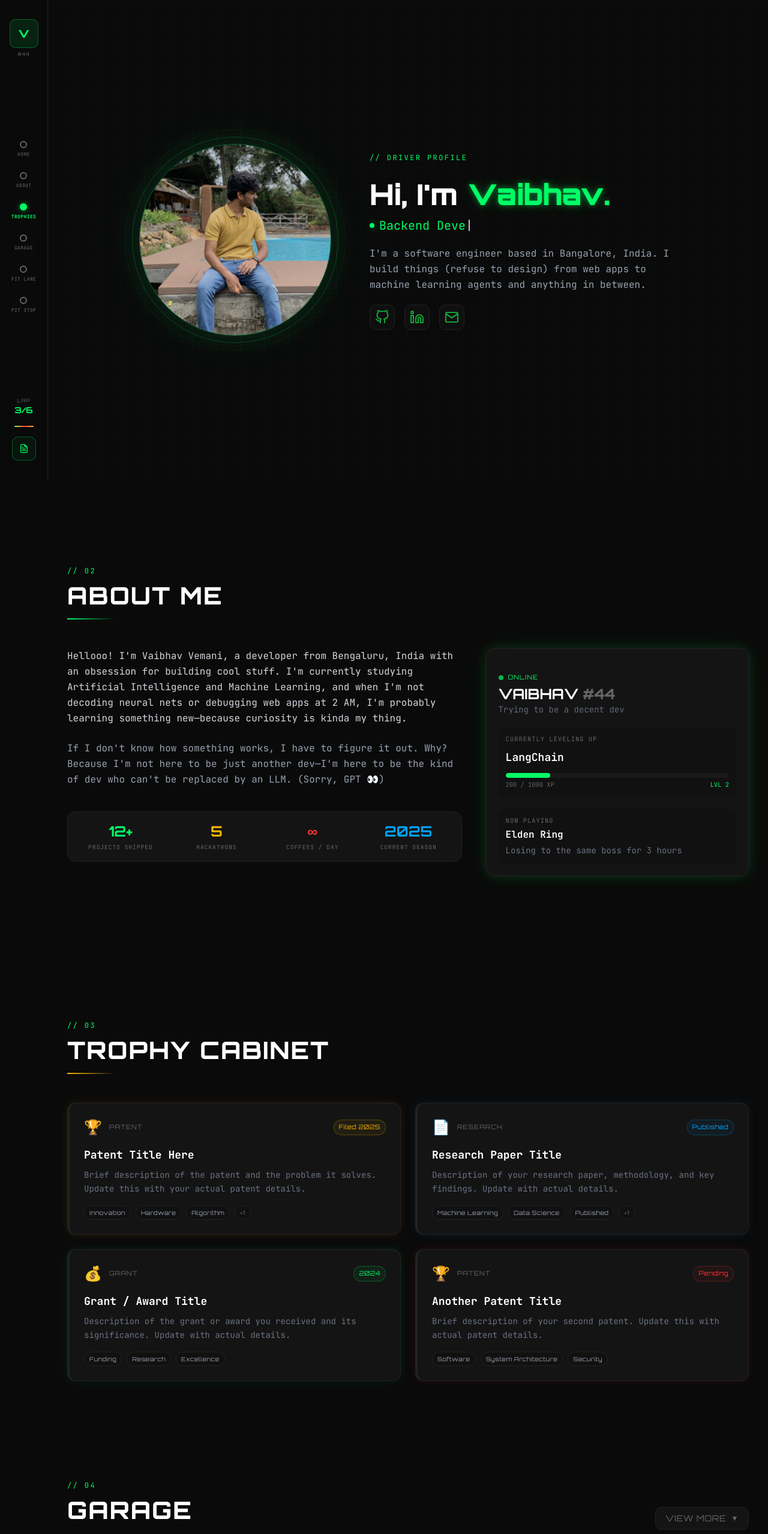
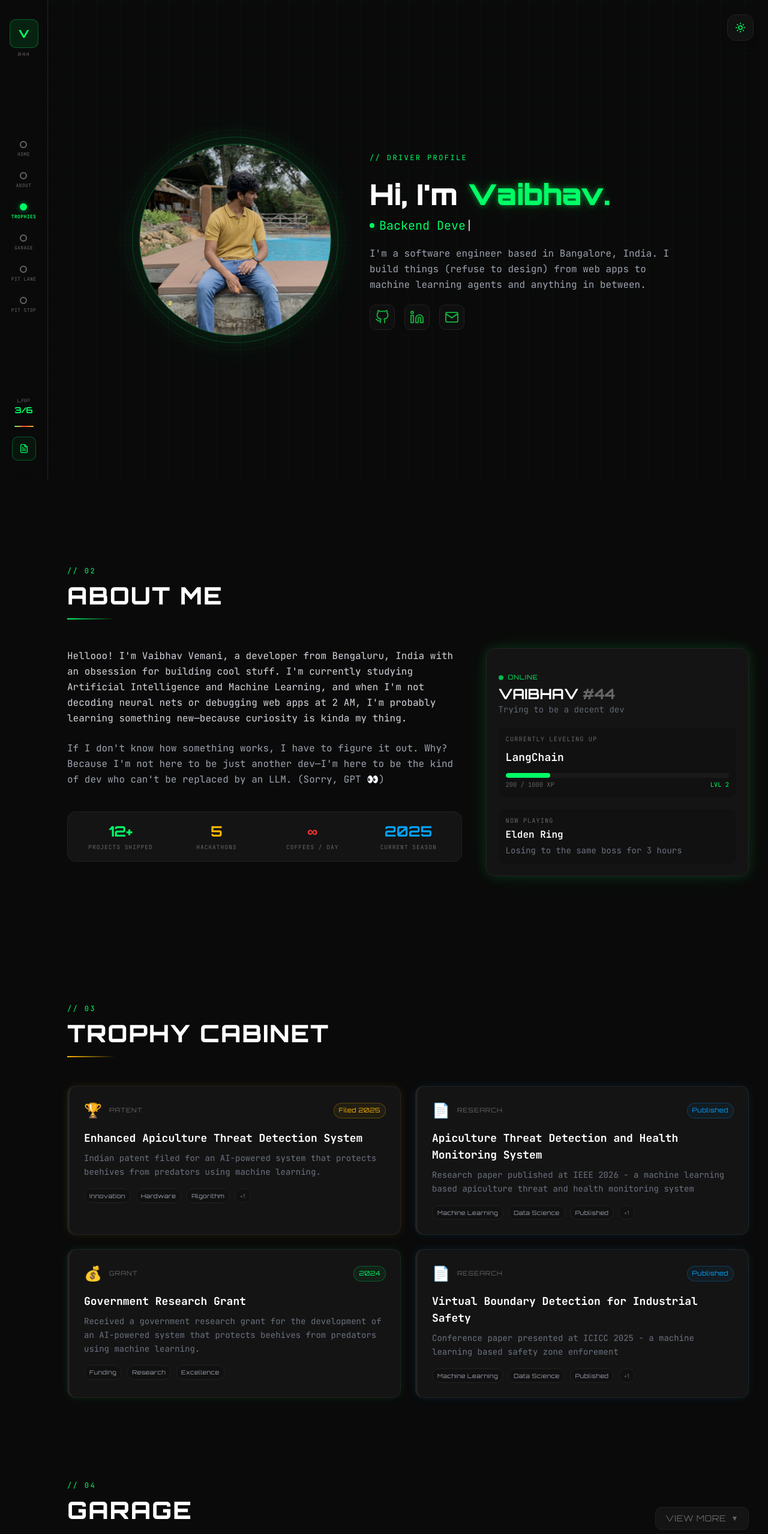
Before and after one commit to vaibhavvemani/portofolio, a Next.js app: page / in a window 1280 px wide. Shown: the top 2558 px of the page at 60% size. Built offline with nearby package versions, Linux system fonts and the light colour scheme.

Commit message:
[FEATURE] - add a dark - light mode feature

```diff
--- a/src/app/globals.css
+++ b/src/app/globals.css
@@ -5,7 +5,7 @@
 
 @custom-variant dark (&:is(.dark *));
 
-@theme inline {
+@theme {
   --color-background: #0a0a0a;
   --color-card: #141414;
   --color-card-hover: #1a1a1a;
@@ -16,6 +16,15 @@
   --color-muted: #666666;
   --color-surface: #111111;
   --color-border-subtle: #222222;
+  --color-foreground: #e0e0e0;
+  --color-text-primary: #ffffff;
+  --color-text-secondary: #d1d5db;
+  --color-text-tertiary: #9ca3af;
+  --color-text-muted: #6b7280;
+  --color-text-placeholder: #4b5563;
+  --color-text-faint: #374151;
+  --color-overlay: rgba(0, 0, 0, 0.8);
+  --color-nav-bg: rgba(10, 10, 10, 0.9);
   --color-secondary: var(--secondary);
   --color-primary: var(--primary);
   --radius-sm: calc(var(--radius) - 4px);
@@ -28,8 +37,9 @@
 body {
   font-family: "JetBrains Mono", monospace;
   background: var(--color-background);
-  color: #e0e0e0;
+  color: var(--color-foreground);
   overflow-x: hidden;
+  transition: background-color 0.4s ease, color 0.4s ease;
 }
 
 :root {
@@ -54,13 +64,36 @@ body {
   --ring: oklch(0.708 0 0);
 }
 
+/* ===== Light Mode Overrides ===== */
+html.light {
+  --color-background: #f5f5f5;
+  --color-card: #ffffff;
+  --color-card-hover: #f0f0f0;
+  --color-accent: #00994D;
+  --color-accent-red: #CC2929;
+  --color-accent-yellow: #CC9300;
+  --color-accent-blue: #0080CC;
+  --color-muted: #888888;
+  --color-surface: #eaeaea;
+  --color-border-subtle: #d0d0d0;
+  --color-foreground: #1a1a1a;
+  --color-text-primary: #111111;
+  --color-text-secondary: #333333;
+  --color-text-tertiary: #555555;
+  --color-text-muted: #777777;
+  --color-text-placeholder: #999999;
+  --color-text-faint: #bbbbbb;
+  --color-overlay: rgba(255, 255, 255, 0.85);
+  --color-nav-bg: rgba(245, 245, 245, 0.92);
+}
+
 /* ===== Font Utilities ===== */
 .font-orbitron {
   font-family: "Orbitron", sans-serif;
 }
 
 .font-outline-1 {
-  -webkit-text-stroke: 1px #00FF66;
+  -webkit-text-stroke: 1px var(--color-accent);
 }
 
 .font-outline-4 {
@@ -79,7 +112,7 @@ body {
   bottom: 0;
   width: 100%;
   height: 3px;
-  background: linear-gradient(90deg, #00FF66 0%, #00FF66 33%, transparent 33%, transparent 36%, #FF3333 36%, #FF3333 66%, transparent 66%, transparent 69%, #FFB800 69%, #FFB800 100%);
+  background: linear-gradient(90deg, var(--color-accent) 0%, var(--color-accent) 33%, transparent 33%, transparent 36%, var(--color-accent-red) 36%, var(--color-accent-red) 66%, transparent 66%, transparent 69%, var(--color-accent-yellow) 69%, var(--color-accent-yellow) 100%);
 }
 
 /* ===== Scanline Effect ===== */
@@ -103,17 +136,37 @@ body {
   pointer-events: none;
 }
 
+html.light .scanline::after {
+  background: repeating-linear-gradient(0deg,
+      transparent,
+      transparent 2px,
+      rgba(0, 153, 77, 0.03) 2px,
+      rgba(0, 153, 77, 0.03) 4px);
+}
+
 /* ===== Glow Effects ===== */
 .glow-green {
   box-shadow: 0 0 20px rgba(0, 255, 102, 0.15), 0 0 60px rgba(0, 255, 102, 0.05);
+}
+
+html.light .glow-green {
+  box-shadow: 0 0 15px rgba(0, 153, 77, 0.1), 0 0 40px rgba(0, 153, 77, 0.03);
 }
 
 .glow-green-text {
   text-shadow: 0 0 10px rgba(0, 255, 102, 0.5), 0 0 30px rgba(0, 255, 102, 0.2);
 }
 
+html.light .glow-green-text {
+  text-shadow: none;
+}
+
 .glow-red {
   box-shadow: 0 0 20px rgba(255, 51, 51, 0.15), 0 0 60px rgba(255, 51, 51, 0.05);
+}
+
+html.light .glow-red {
+  box-shadow: 0 0 15px rgba(204, 41, 41, 0.1), 0 0 40px rgba(204, 41, 41, 0.03);
 }
 
 /* ===== Carbon Fiber Background ===== */
@@ -127,6 +180,14 @@ body {
   background-position: 0 0, 0 2px, 2px -2px, -2px 0;
 }
 
+html.light .carbon-fiber {
+  background-image:
+    linear-gradient(45deg, #e0e0e0 25%, transparent 25%),
+    linear-gradient(-45deg, #e0e0e0 25%, transparent 25%),
+    linear-gradient(45deg, transparent 75%, #e0e0e0 75%),
+    linear-gradient(-45deg, transparent 75%, #e0e0e0 75%);
+}
+
 /* ===== Grid Background ===== */
 .grid-bg {
   background-image:
@@ -135,22 +196,28 @@ body {
   background-size: 40px 40px;
 }
 
+html.light .grid-bg {
+  background-image:
+    linear-gradient(rgba(0, 153, 77, 0.06) 1px, transparent 1px),
+    linear-gradient(90deg, rgba(0, 153, 77, 0.06) 1px, transparent 1px);
+}
+
 /* ===== Custom Scrollbar ===== */
 ::-webkit-scrollbar {
   width: 6px;
 }
 
 ::-webkit-scrollbar-track {
-  background: #0a0a0a;
+  background: var(--color-background);
 }
 
 ::-webkit-scrollbar-thumb {
-  background: #333;
+  background: var(--color-border-subtle);
   border-radius: 3px;
 }
 
 ::-webkit-scrollbar-thumb:hover {
-  background: #00FF66;
+  background: var(--color-accent);
 }
 
 /* ===== Section shared styles ===== */
@@ -167,7 +234,7 @@ body {
   font-weight: 800;
   letter-spacing: 0.05em;
   text-transform: uppercase;
-  color: white;
+  color: var(--color-text-primary);
   margin-bottom: 0.5rem;
 }
 
@@ -230,5 +297,15 @@ body {
 /* ===== Selection Color ===== */
 ::selection {
   background: rgba(0, 255, 102, 0.3);
-  color: white;
+  color: var(--color-text-primary);
 }
+
+html.light ::selection {
+  background: rgba(0, 153, 77, 0.2);
+  color: #111111;
+}
+
+/* ===== Theme transition for cards & borders ===== */
+html * {
+  transition: background-color 0.3s ease, border-color 0.3s ease, box-shadow 0.3s ease;
+}
--- a/src/app/layout.js
+++ b/src/app/layout.js
@@ -1,4 +1,5 @@
 import "./globals.css";
+import ThemeProvider from "@/components/ThemeProvider";
 
 export const metadata = {
   title: "Vaibhav Vemani — Developer, Builder, Gamer",
@@ -25,7 +26,9 @@ export const metadata = {
 export default function RootLayout({ children }) {
   return (
     <html lang="en" className="scroll-smooth">
-      <body className="antialiased">{children}</body>
+      <body className="antialiased">
+        <ThemeProvider>{children}</ThemeProvider>
+      </body>
     </html>
   );
 }
--- a/src/app/page.js
+++ b/src/app/page.js
@@ -7,6 +7,7 @@ import Achievements from "@/components/Achievements";
 import Projects from "@/components/Projects";
 import Interests from "@/components/Interests";
 import Contact from "@/components/Contact";
+import ThemeToggle from "@/components/ThemeToggle";
 
 export default function Home() {
   return (
@@ -16,6 +17,9 @@ export default function Home() {
 
       {/* Navigation */}
       <RacingNav />
+
+      {/* Theme Toggle */}
+      <ThemeToggle />
 
       {/* Main content - offset for sidebar on desktop */}
       <main className="relative z-10 lg:ml-20">
--- a/src/components/Achievements.jsx
+++ b/src/components/Achievements.jsx
@@ -7,9 +7,9 @@ const achievements = [
     {
         type: "PATENT",
         icon: "🏆",
-        title: "Patent Title Here",
+        title: "Enhanced Apiculture Threat Detection System",
         description:
-            "Brief description of the patent and the problem it solves. Update this with your actual patent details.",
+            "Indian patent filed for an AI-powered system that protects beehives from predators using machine learning.",
         longDesc:
             "A comprehensive overview of the patent, including the background of the invention, the specific technical problem it addresses, the novel methodologies proposed, and the potential impact on the industry. This section provides an in-depth look at the IP generated.",
         tags: ["Innovation", "Hardware", "Algorithm", "Pending"],
@@ -22,9 +22,9 @@ const achievements = [
     {
         type: "RESEARCH",
         icon: "📄",
-        title: "Research Paper Title",
+        title: "Apiculture Threat Detection and Health Monitoring System",
         description:
-            "Description of your research paper, methodology, and key findings. Update with actual details.",
+            "Research paper published at IEEE 2026 - a machine learning based apiculture threat and health monitoring system",
         longDesc:
             "Detailed summary covering the research thesis, experimental setup, data collection methodologies, and the final results. This includes the comparative analysis with existing solutions and the theoretical implications of the work.",
         tags: ["Machine Learning", "Data Science", "Published", "IEEE"],
@@ -37,9 +37,9 @@ const achievements = [
     {
         type: "GRANT",
         icon: "💰",
-        title: "Grant / Award Title",
+        title: "Government Research Grant",
         description:
-            "Description of the grant or award you received and its significance. Update with actual details.",
+            "Received a government research grant for the development of an AI-powered system that protects beehives from predators using machine learning.",
         longDesc:
             "An outline of the funding received, the purpose of the grant, and the expected milestones. Details the selection process, the competitive nature of the award, and the future work it enables.",
         tags: ["Funding", "Research", "Excellence"],
@@ -50,18 +50,18 @@ const achievements = [
         link: "#",
     },
     {
-        type: "PATENT",
-        icon: "🏆",
-        title: "Another Patent Title",
+        type: "RESEARCH",
+        icon: "📄",
+        title: "Virtual Boundary Detection for Industrial Safety",
         description:
-            "Brief description of your second patent. Update this with actual patent details.",
+            "Conference paper presented at ICICC 2025 - a machine learning based safety zone enforement",
         longDesc:
-            "An elaborate description of the secondary patent, explaining the core novelty, the technical architecture, and the specific claims. Also covers the roadmap for commercialization and implementation.",
-        tags: ["Software", "System Architecture", "Security"],
-        status: "Pending",
-        accent: "border-accent-red",
-        accentColor: "#FF3333",
-        glow: "shadow-[0_0_15px_rgba(255,51,51,0.1)]",
+            "Detailed summary covering the research thesis, experimental setup, data collection methodologies, and the final results. This includes the comparative analysis with existing solutions and the theoretical implications of the work.",
+        tags: ["Machine Learning", "Data Science", "Published", "IEEE"],
+        status: "Published",
+        accent: "border-accent-blue",
+        accentColor: "#00A3FF",
+        glow: "shadow-[0_0_15px_rgba(0,163,255,0.1)]",
         link: "#",
     },
 ];
@@ -91,7 +91,7 @@ function AchievementOverlay({ achievement, onClose }) {
         >
             {/* Backdrop */}
             <motion.div
-                className="absolute inset-0 bg-black/80 backdrop-blur-sm"
+                className="absolute inset-0 bg-[var(--color-overlay)] backdrop-blur-sm"
                 onClick={onClose}
                 initial={{ opacity: 0 }}
                 animate={{ opacity: 1 }}
@@ -100,7 +100,7 @@ function AchievementOverlay({ achievement, onClose }) {
 
             {/* Modal content */}
             <motion.div
-                className={`relative w-full max-w-2xl max-h-[85vh] overflow-y-auto rounded-2xl bg-[#0d0d0d] border ${achievement.accent} border-border-subtle shadow-2xl`}
+                className={`relative w-full max-w-2xl max-h-[85vh] overflow-y-auto rounded-2xl bg-background border ${achievement.accent} border-border-subtle shadow-2xl`}
                 initial={{ scale: 0.85, y: 40, opacity: 0 }}
                 animate={{ scale: 1, y: 0, opacity: 1 }}
                 exit={{ scale: 0.9, y: 20, opacity: 0 }}
@@ -114,7 +114,7 @@ function AchievementOverlay({ achievement, onClose }) {
                     {/* Close button */}
                     <button
                         onClick={onClose}
-                        className="absolute top-4 right-4 w-8 h-8 rounded-lg bg-surface border border-border-subtle flex items-center justify-center text-muted hover:text-white hover:border-accent/30 transition-all duration-300"
+                        className="absolute top-4 right-4 w-8 h-8 rounded-lg bg-surface border border-border-subtle flex items-center justify-center text-muted hover:text-[var(--color-text-primary)] hover:border-accent/30 transition-all duration-300"
                     >
                         ✕
                     </button>
@@ -158,7 +158,7 @@ function AchievementOverlay({ achievement, onClose }) {
                         <h3 className="text-[0.65rem] font-orbitron tracking-widest text-muted mb-2">
                             DETAILS
                         </h3>
-                        <p className="text-gray-300 leading-relaxed text-sm">
+                        <p className="text-[var(--color-text-secondary)] leading-relaxed text-sm">
                             {achievement.longDesc || achievement.description}
                         </p>
                     </div>
@@ -173,7 +173,7 @@ function AchievementOverlay({ achievement, onClose }) {
                                 {achievement.tags.map((t) => (
                                     <span
                                         key={t}
-                                        className="text-[0.65rem] px-3 py-1.5 rounded-lg bg-surface border border-border-subtle text-gray-300 font-orbitron tracking-wider hover:border-accent/30 transition-colors duration-300"
+                                        className="text-[0.65rem] px-3 py-1.5 rounded-lg bg-surface border border-border-subtle text-[var(--color-text-secondary)] font-orbitron tracking-wider hover:border-accent/30 transition-colors duration-300"
                                     >
                                         {t}
                                     </span>
@@ -207,7 +207,7 @@ function AchievementOverlay({ achievement, onClose }) {
 
                         <motion.button
                             onClick={onClose}
-                            className={`px-6 h-11 rounded-lg bg-surface border border-border-subtle text-muted text-sm font-orbitron tracking-wider hover:text-white hover:border-accent/30 transition-all duration-300 ${(!achievement.link || achievement.link === "#") ? "flex-1" : ""}`}
+                            className={`px-6 h-11 rounded-lg bg-surface border border-border-subtle text-muted text-sm font-orbitron tracking-wider hover:text-[var(--color-text-primary)] hover:border-accent/30 transition-all duration-300 ${(!achievement.link || achievement.link === "#") ? "flex-1" : ""}`}
                             whileHover={{ scale: 1.02 }}
                             whileTap={{ scale: 0.98 }}
                         >
@@ -256,11 +256,11 @@ function AchievementCard({ achievement, index, onClick }) {
             </div>
 
             {/* Title & Description */}
-            <h3 className="text-lg font-bold text-white mb-2 transition-colors duration-300 group-hover:text-opacity-80">
+            <h3 className="text-lg font-bold text-[var(--color-text-primary)] mb-2 transition-colors duration-300 group-hover:text-opacity-80">
                 {achievement.title}
             </h3>
 
-            <p className="text-sm text-gray-500 leading-relaxed mb-4">
+            <p className="text-sm text-[var(--color-text-muted)] leading-relaxed mb-4">
                 {achievement.description}
             </p>
 
@@ -270,7 +270,7 @@ function AchievementCard({ achievement, index, onClick }) {
                     {achievement.tags.slice(0, 3).map((t) => (
                         <span
                             key={t}
-                            className="text-[0.6rem] px-2 py-1 rounded-full bg-surface border border-border-subtle text-gray-400 font-orbitron tracking-wider"
+                            className="text-[0.6rem] px-2 py-1 rounded-full bg-surface border border-border-subtle text-[var(--color-text-tertiary)] font-orbitron tracking-wider"
                         >
                             {t}
                         </span>
--- a/src/components/Interests.jsx
+++ b/src/components/Interests.jsx
@@ -94,7 +94,7 @@ export default function Interests() {
                             <div className="flex items-center gap-3 mb-3">
                                 <span className="text-3xl">{interest.emoji}</span>
                                 <div>
-                                    <h3 className="font-bold text-white text-lg group-hover:text-accent transition-colors duration-300">
+                                    <h3 className="font-bold text-[var(--color-text-primary)] text-lg group-hover:text-accent transition-colors duration-300">
                                         {interest.title}
                                     </h3>
                                     <span className="text-[0.6rem] font-orbitron tracking-widest text-muted">
@@ -104,7 +104,7 @@ export default function Interests() {
                             </div>
 
                             {/* Description */}
-                            <p className="text-sm text-gray-500 leading-relaxed">
+                            <p className="text-sm text-[var(--color-text-muted)] leading-relaxed">
                                 {interest.description}
                             </p>
                         </div>
--- a/src/components/Profile_about.jsx
+++ b/src/components/Profile_about.jsx
@@ -73,13 +73,13 @@ export default function Profile_about() {
           ease: "easeOut",
         }}
       >
-        <h1 className="text-white text-5xl font-black leading-tight font-orbitron">
+        <h1 className="text-[var(--color-text-primary)] text-5xl font-black leading-tight font-orbitron">
           Hi, I&apos;m{" "}
           <span className="text-accent glow-green-text">Vaibhav.</span>
         </h1>
         <div className="flex items-center gap-2 mt-2">
           <span className="inline-block w-2 h-2 rounded-full bg-accent animate-pulse-glow" />
-          <p className="text-gray-300 text-xl">
+          <p className="text-[var(--color-text-secondary)] text-xl">
             <span ref={typewriter_el} className="text-accent"></span>
           </p>
         </div>
@@ -96,7 +96,7 @@ export default function Profile_about() {
         }}
         className="overflow-hidden rounded-md"
       >
-        <p className="text-gray-400 leading-relaxed max-w-lg">
+        <p className="text-[var(--color-text-tertiary)] leading-relaxed max-w-lg">
           I&apos;m a software engineer based in Bangalore, India. I build things
           (refuse to design) from web apps to machine learning agents and
           anything in between.
--- a/src/components/RacingNav.jsx
+++ b/src/components/RacingNav.jsx
@@ -46,7 +46,7 @@ export default function RacingNav() {
     <>
       {/* Desktop Sidebar */}
       <motion.nav
-        className="hidden lg:flex fixed left-0 top-0 h-screen w-20 flex-col items-center justify-between py-8 z-50 border-r border-border-subtle bg-[#0a0a0a]/90 backdrop-blur-md"
+        className="hidden lg:flex fixed left-0 top-0 h-screen w-20 flex-col items-center justify-between py-8 z-50 border-r border-border-subtle bg-[var(--color-nav-bg)] backdrop-blur-md"
         initial={{ x: -80, opacity: 0 }}
         animate={{ x: 0, opacity: 1 }}
         transition={{ duration: 0.5, delay: 0.3, ease: "easeOut" }}
@@ -104,7 +104,7 @@ export default function RacingNav() {
                 <span
                   className={`text-[0.5rem] tracking-wider transition-colors duration-300 ${isActive
                     ? "text-accent font-bold"
-                    : "text-muted group-hover:text-white"
+                    : "text-muted group-hover:text-[var(--color-text-primary)]"
                     }`}
                 >
                   {section.label}
@@ -151,7 +151,7 @@ export default function RacingNav() {
 
       {/* Mobile Bottom Bar */}
       <motion.nav
-        className="lg:hidden fixed bottom-0 left-0 right-0 z-50 bg-[#0a0a0a]/95 backdrop-blur-md border-t border-border-subtle"
+        className="lg:hidden fixed bottom-0 left-0 right-0 z-50 bg-[var(--color-nav-bg)] backdrop-blur-md border-t border-border-subtle"
         initial={{ y: 80 }}
         animate={{ y: 0 }}
         transition={{ delay: 0.5, duration: 0.4 }}
--- /dev/null
+++ b/src/components/ThemeProvider.jsx
@@ -0,0 +1,42 @@
+"use client";
+import React, { createContext, useContext, useState, useEffect } from "react";
+
+const ThemeContext = createContext({ theme: "dark", toggleTheme: () => { } });
+
+export function useTheme() {
+    return useContext(ThemeContext);
+}
+
+export default function ThemeProvider({ children }) {
+    const [theme, setTheme] = useState("dark");
+    const [mounted, setMounted] = useState(false);
+
+    useEffect(() => {
+        const saved = localStorage.getItem("theme") || "dark";
+        setTheme(saved);
+        if (saved === "light") {
+            document.documentElement.classList.add("light");
+        }
+        setMounted(true);
+    }, []);
+
+    const toggleTheme = () => {
+        const next = theme === "dark" ? "light" : "dark";
+        setTheme(next);
+        localStorage.setItem("theme", next);
+        if (next === "light") {
+            document.documentElement.classList.add("light");
+        } else {
+            document.documentElement.classList.remove("light");
+        }
+    };
+
+    // Prevent flash of wrong theme
+    if (!mounted) return <>{children}</>;
+
+    return (
+        <ThemeContext.Provider value={{ theme, toggleTheme }}>
+            {children}
+        </ThemeContext.Provider>
+    );
+}
--- /dev/null
+++ b/src/components/ThemeToggle.jsx
@@ -0,0 +1,31 @@
+"use client";
+import React from "react";
+import { Sun, Moon } from "lucide-react";
+import * as motion from "motion/react-client";
+import { useTheme } from "./ThemeProvider";
+
+export default function ThemeToggle() {
+    const { theme, toggleTheme } = useTheme();
+    const isLight = theme === "light";
+
+    return (
+        <motion.button
+            onClick={toggleTheme}
+            className="fixed top-6 right-6 z-[60] w-11 h-11 rounded-xl border border-border-subtle bg-card/80 backdrop-blur-md flex items-center justify-center text-accent hover:border-accent/40 transition-all duration-300 shadow-lg cursor-pointer"
+            whileHover={{ scale: 1.1, boxShadow: "0 0 20px rgba(0,255,102,0.15)" }}
+            whileTap={{ scale: 0.9 }}
+            title={isLight ? "Switch to Dark Mode" : "Switch to Light Mode"}
+            aria-label={isLight ? "Switch to Dark Mode" : "Switch to Light Mode"}
+        >
+            <motion.div
+                key={theme}
+                initial={{ rotate: -90, opacity: 0, scale: 0.5 }}
+                animate={{ rotate: 0, opacity: 1, scale: 1 }}
+                exit={{ rotate: 90, opacity: 0, scale: 0.5 }}
+                transition={{ duration: 0.3, ease: "easeOut" }}
+            >
+                {isLight ? <Moon size={18} /> : <Sun size={18} />}
+            </motion.div>
+        </motion.button>
+    );
+}
```
Also changed, not shown: src/components/About_me.jsx (+8 -8 lines), src/components/Contact.jsx (+8 -8 lines), src/components/Projects.jsx (+9 -9 lines).
